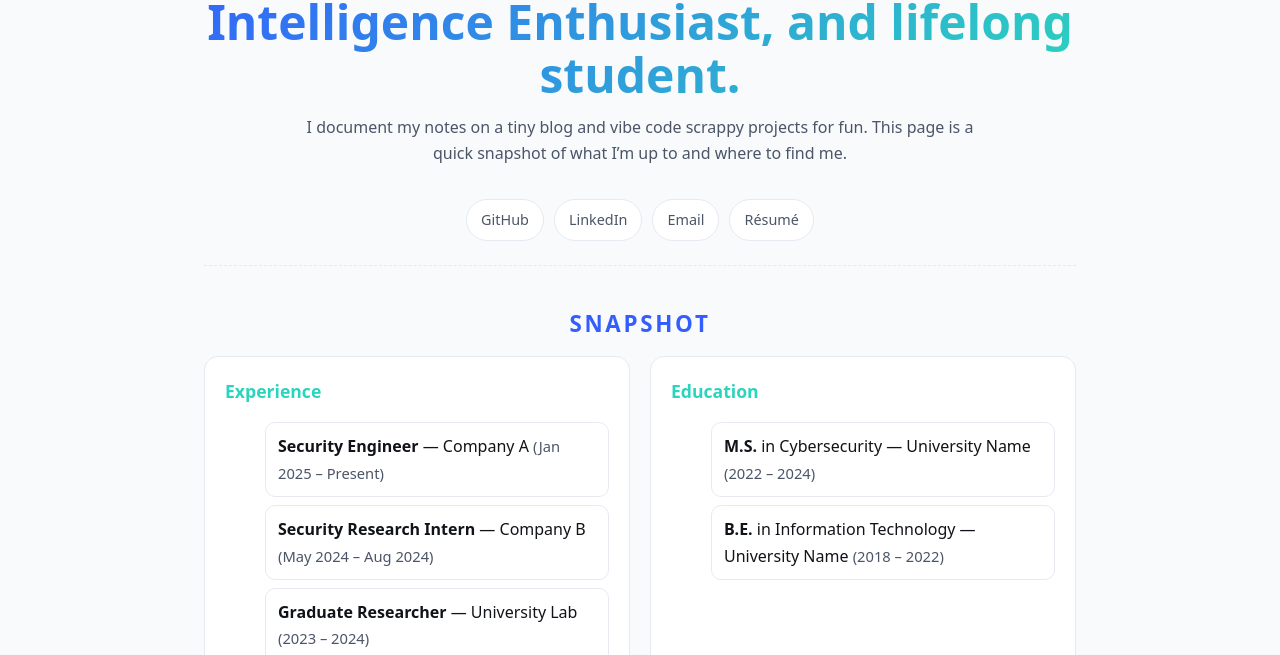
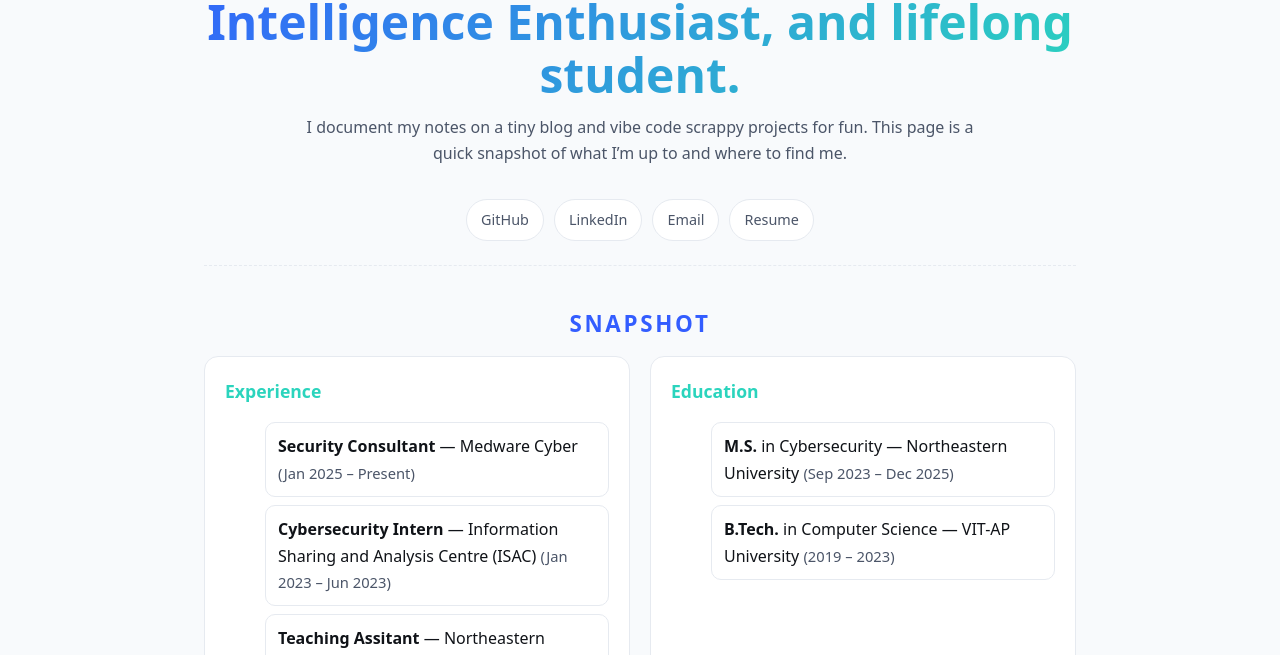
Before and after one commit to Abraar02/abraar02.github.io, a plain HTML site: page index.html in a window 1280 px wide. Shown: the part 297-952 px from the top of the page. Drawn offline with Linux system fonts and the light colour scheme.

Commit message:
Update link and job titles in index.html

```diff
--- a/index.html
+++ b/index.html
@@ -104,7 +104,7 @@
         <a class="pill" href="https://github.com/Abraar02" target="_blank" rel="noopener">GitHub</a>
         <a class="pill" href="https://www.linkedin.com/in/mohammadabraar/" target="_blank" rel="noopener">LinkedIn</a>
         <a class="pill" href="mailto:mohammadabraar2@gmail.com">Email</a>
-        <a class="pill" href="https://drive.google.com/file/d/144Qkv_TkKumBoWpb6v7D5aUO0IevEnv8/view?usp=sharing">Résumé</a>
+        <a class="pill" href="https://drive.google.com/file/d/144Qkv_TkKumBoWpb6v7D5aUO0IevEnv8/view?usp=sharing"target="_blank">Resume</a>
       </div>
     </section>
 
@@ -114,16 +114,16 @@
         <div class="card">
           <h3>Experience</h3>
           <ul class="list">
-            <li><strong>Security Engineer</strong> — Company A <span class="meta">(Jan 2025 – Present)</span></li>
-            <li><strong>Security Research Intern</strong> — Company B <span class="meta">(May 2024 – Aug 2024)</span></li>
-            <li><strong>Graduate Researcher</strong> — University Lab <span class="meta">(2023 – 2024)</span></li>
+            <li><strong>Security Consultant</strong> — Medware Cyber <span class="meta">(Jan 2025 – Present)</span></li>
+            <li><strong>Cybersecurity Intern</strong> — Information Sharing and Analysis Centre (ISAC) <span class="meta">(Jan 2023 – Jun 2023)</span></li>
+            <li><strong>Teaching Assitant</strong> — Northeastern University <span class="meta">(Jun 2024 – Dec 2024)</span></li>
           </ul>
         </div>
         <div class="card">
           <h3>Education</h3>
           <ul class="list">
-            <li><strong>M.S.</strong> in Cybersecurity — University Name <span class="meta">(2022 – 2024)</span></li>
-            <li><strong>B.E.</strong> in Information Technology — University Name <span class="meta">(2018 – 2022)</span></li>
+            <li><strong>M.S.</strong> in Cybersecurity — Northeastern University <span class="meta">(Sep 2023 – Dec 2025)</span></li>
+            <li><strong>B.Tech.</strong> in Computer Science — VIT-AP University <span class="meta">(2019 – 2023)</span></li>
           </ul>
         </div>
       </div>
```
